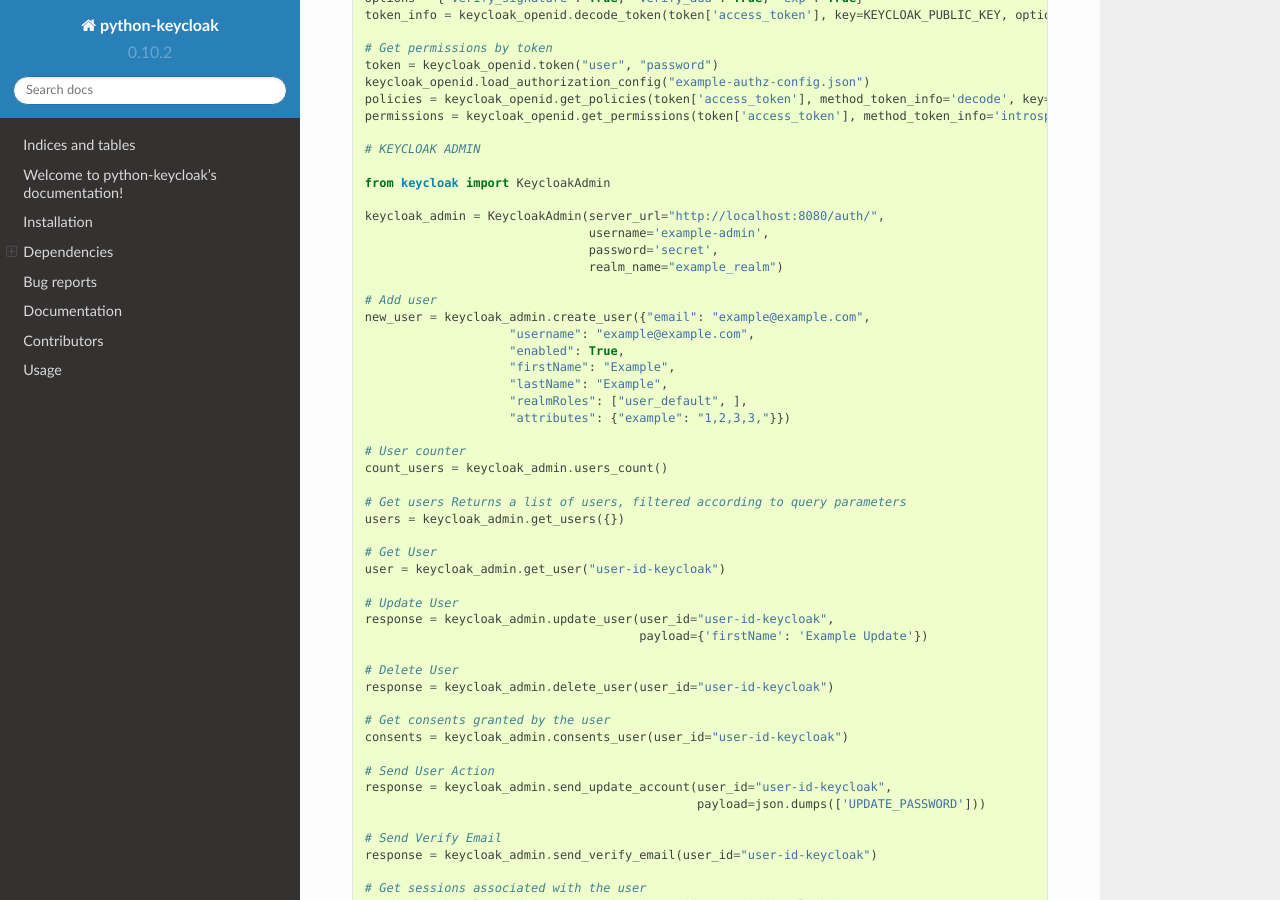
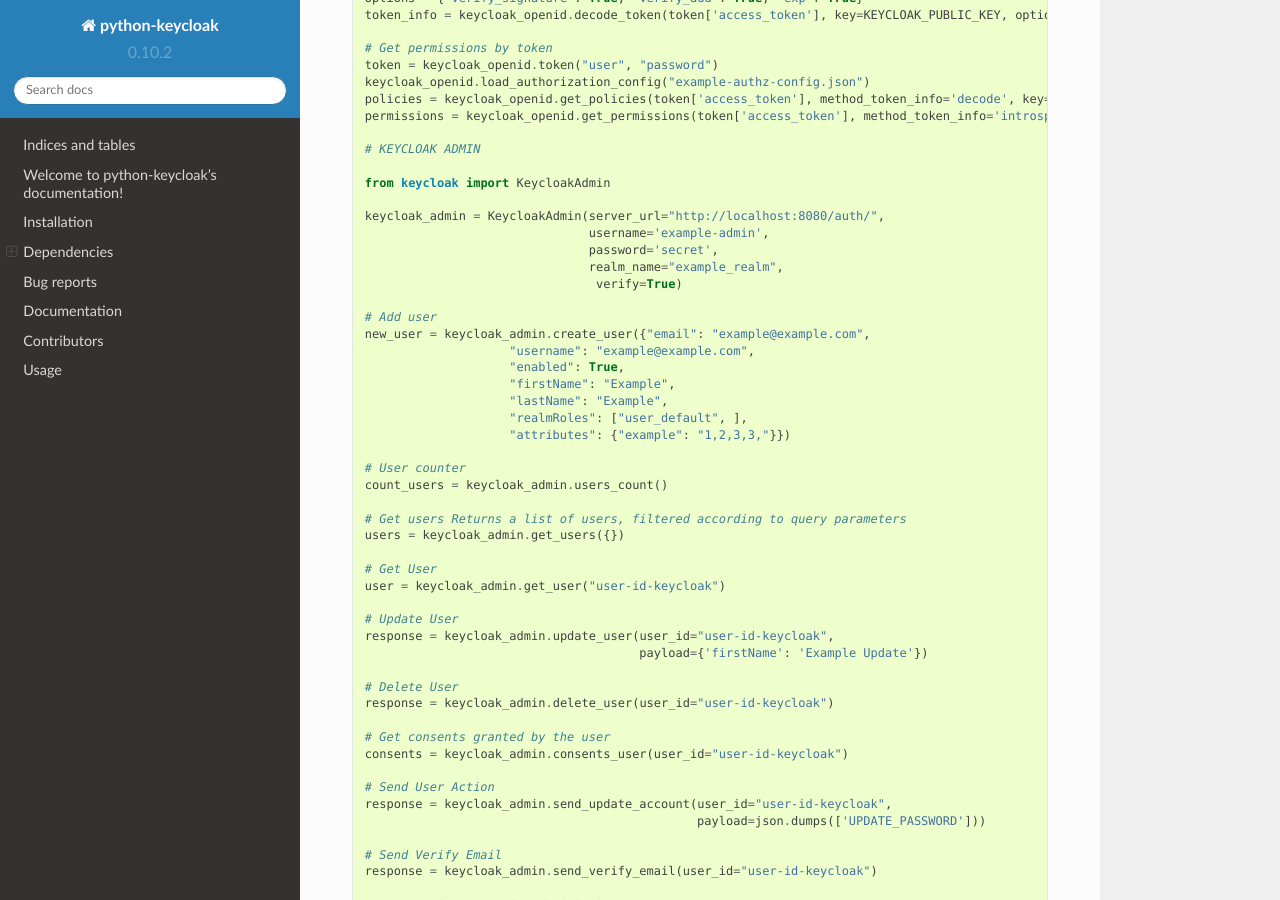
Before and after one commit to marcospereirampj/python-keycloak, a Sphinx documentation site: the page built from docs/source/index.rst, in a window 1280 px wide and 900 px high, scrolled down 2161 px. Built offline with Sphinx 7.4.7 and the Read the Docs theme 2.0.0, drawn with Linux system fonts in a browser that asks for light colours.

Commit message:
Updated docs with verify field.

```diff
--- a/docs/source/index.rst
+++ b/docs/source/index.rst
@@ -126,7 +126,8 @@ Main methods::
     keycloak_admin = KeycloakAdmin(server_url="http://localhost:8080/auth/",
                                    username='example-admin',
                                    password='secret',
-                                   realm_name="example_realm")
+                                   realm_name="example_realm",
+                                    verify=True)
 
     # Add user
     new_user = keycloak_admin.create_user({"email": "example@example.com",
```
Also changed, not shown: README.md (+2 -1 lines).
